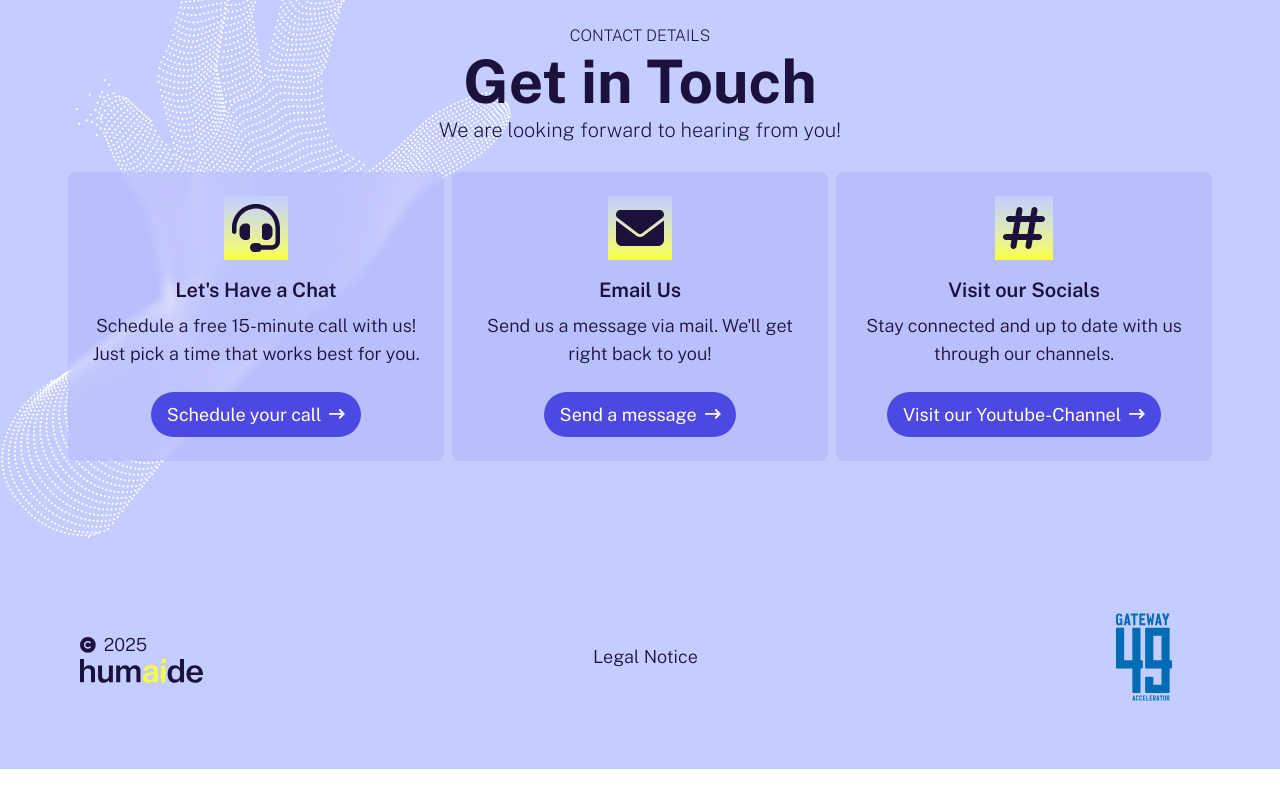
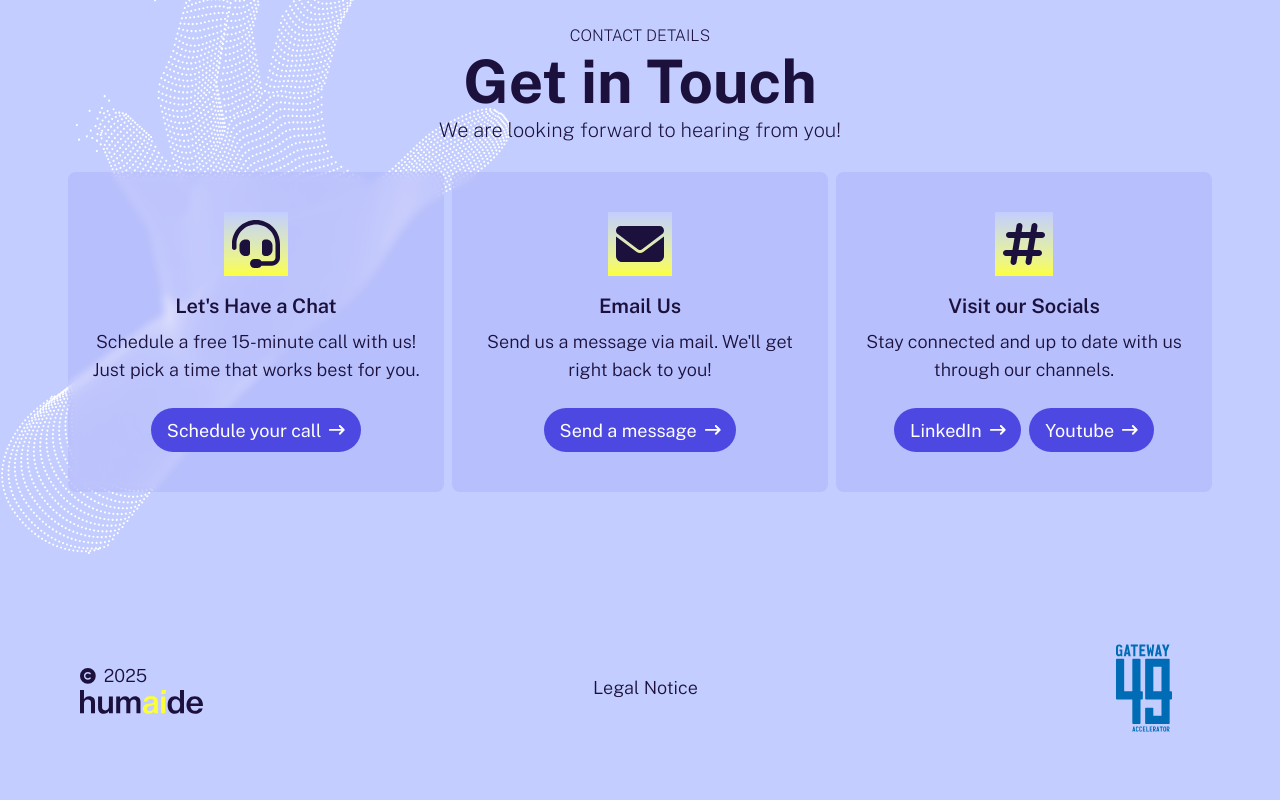
Before and after one commit to humaide/website, a React (Vite) app: page /#/ in a window 1280 px wide. Shown: the part 6240-7040 px from the top of the page. Before the commit the page ends 7009 px from the top, so only its background shows below. Built offline with nearby package versions, Linux system fonts and the light colour scheme.

Commit message:
updated contact section

```diff
--- a/public/lang/de.json
+++ b/public/lang/de.json
@@ -85,7 +85,7 @@
         "box-content-email": "Senden Sie uns eine Nachricht per E-Mail – wir melden uns umgehend bei Ihnen!",
         "box-btn-email": "Nachricht senden",
         "box-title-socials": "Besuchen Sie uns auf Social-Media",
-        "box-content-socials": "Bleiben Sie mit uns auf dem Laufenden über unsere Kanäle.",
+        "box-content-socials": "Bleiben Sie auf dem Laufenden über unsere Kanäle!",
         "box-btn-socials": "Unser YouTube-Kanal"
     },
     "footer": {
--- a/src/components/ContactCard.jsx
+++ b/src/components/ContactCard.jsx
@@ -1,19 +1,30 @@
 /* eslint-disable react/prop-types */
 import { FontAwesomeIcon } from "@fortawesome/react-fontawesome";
 
-function ContactCard({icon, link, title, content, btn}) {
+function ContactCard({icon, title, content, btns}) {
     return (
         <div className={`w-full h-2/3 lg:h-1/3 flex flex-col items-center justify-center text-charcoal rounded-sm duration-500 transform relative`}>
-            <div className="bg-soft-blue/10 transition-all duration-300 backdrop-blur-xs w-[98%] my-1 p-6 rounded-lg flex flex-col justify-center items-center text-center">
+            <div className="bg-soft-blue/10 h-80 transition-all duration-300 backdrop-blur-xs w-[98%] my-1 p-6 rounded-lg flex flex-col justify-center items-center text-center">
                 <FontAwesomeIcon icon={icon} size="3x" className="text-charcoal bg-linear-180 from-pastel-blue to-tangerine p-2"/>
                 <h2 className="font-semibold pt-4 pb-2 text-xl relative z-10">{title}</h2>
                 <p className="font-light text-base lg:text-lg z-10">{content}</p>
-                <a href={link} target="_blank" className='pt-6 z-20'>
-                    <button className={`text-base lg:text-lg inter-500 px-4 py-2 2xl:px-6 2xl:py-3 4xl:px-8 4xl:py-5 rounded-full bg-soft-blue hover:bg-soft-blue/80 text-white duration-300`}>
-                        {btn}
-                        <FontAwesomeIcon icon="arrow-right-long" size="sm" className="text-white pl-2 pt-1.5"/>
-                    </button>
-                </a>
+                <div className="w-full flex justify-center">
+                    {btns.map((item, index) => (
+                        <a
+                        key={index}
+                        href={item.link}
+                        target="_blank"
+                        rel="noopener noreferrer"
+                        className="pt-6 z-20 mx-1"
+                        >
+                        <button className="text-base lg:text-lg inter-500 px-4 py-2 2xl:px-6 2xl:py-3 4xl:px-8 4xl:py-5 rounded-full bg-soft-blue hover:bg-soft-blue/80 text-white duration-300">
+                            {item.label}
+                            <FontAwesomeIcon icon="arrow-right-long" size="sm" className="text-white pl-2 pt-1.5" />
+                        </button>
+                        </a>
+                    ))}
+                </div>
+
             </div>
         </div>
     );
--- a/src/components/ContactSection.jsx
+++ b/src/components/ContactSection.jsx
@@ -17,11 +17,12 @@ function ContactSection({ section, title, subtitle }) {
           {/* Contact Boxes */}
           <div className="flex flex-col lg:flex-row items-center justify-center hyphens-auto w-full px-4 lg:px-16 z-10" lang="en">
             <ContactCard title={t("contact.box-title-call")} content={t("contact.box-content-call")} icon={"headset"}
-            btn={t("contact.box-btn-call")} link={"https://calendly.com/hello-humaide/30min"}/>
+            btns={[ {label: t("contact.box-btn-call"), link: "https://calendly.com/hello-humaide/30min"} ]}/>
             <ContactCard title={t("contact.box-title-email")} content={t("contact.box-content-email")} icon={"envelope"}
-            btn={t("contact.box-btn-email")}  link={"mailto:hello@humaide.com?subject=Kontaktanfrage"}/>
+            btns={[ {label: t("contact.box-btn-email"), link: "mailto:hello@humaide.com?subject=Kontaktanfrage"} ]}/>
             <ContactCard title={t("contact.box-title-socials")} content={t("contact.box-content-socials")} icon={"hashtag"}
-            btn={t("contact.box-btn-socials")} link={"https://www.youtube.com/@HUMAIDE-Team"}/>
+            btns={[ {label: "LinkedIn", link: "www.linkedin.com/company/humaide/"},
+                    {label: "Youtube", link: "https://www.youtube.com/@HUMAIDE-Team"} ]}/>
           </div>
           <div className='w-2/5 absolute left-0 self-start pt-52'>
             <img src={DottedHand} alt="dotted wave illustration" className="w-full"/>
```
